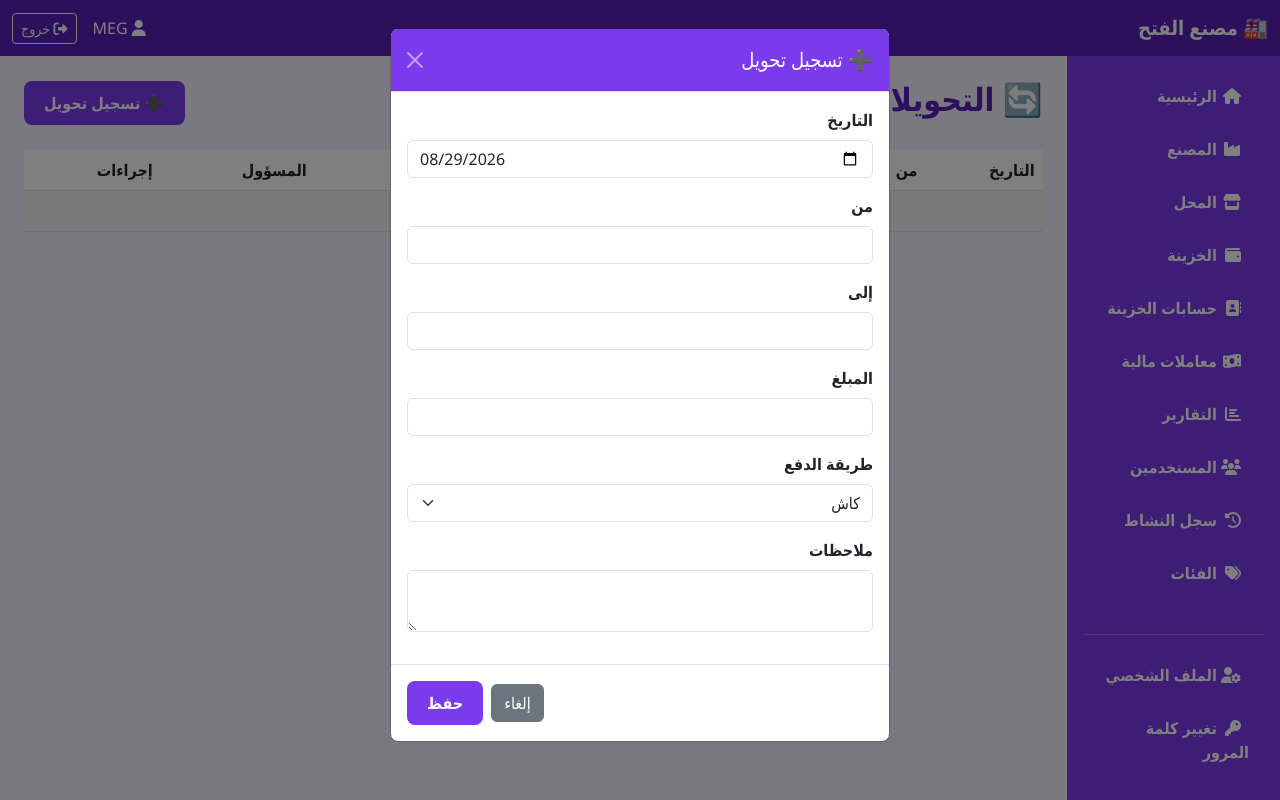
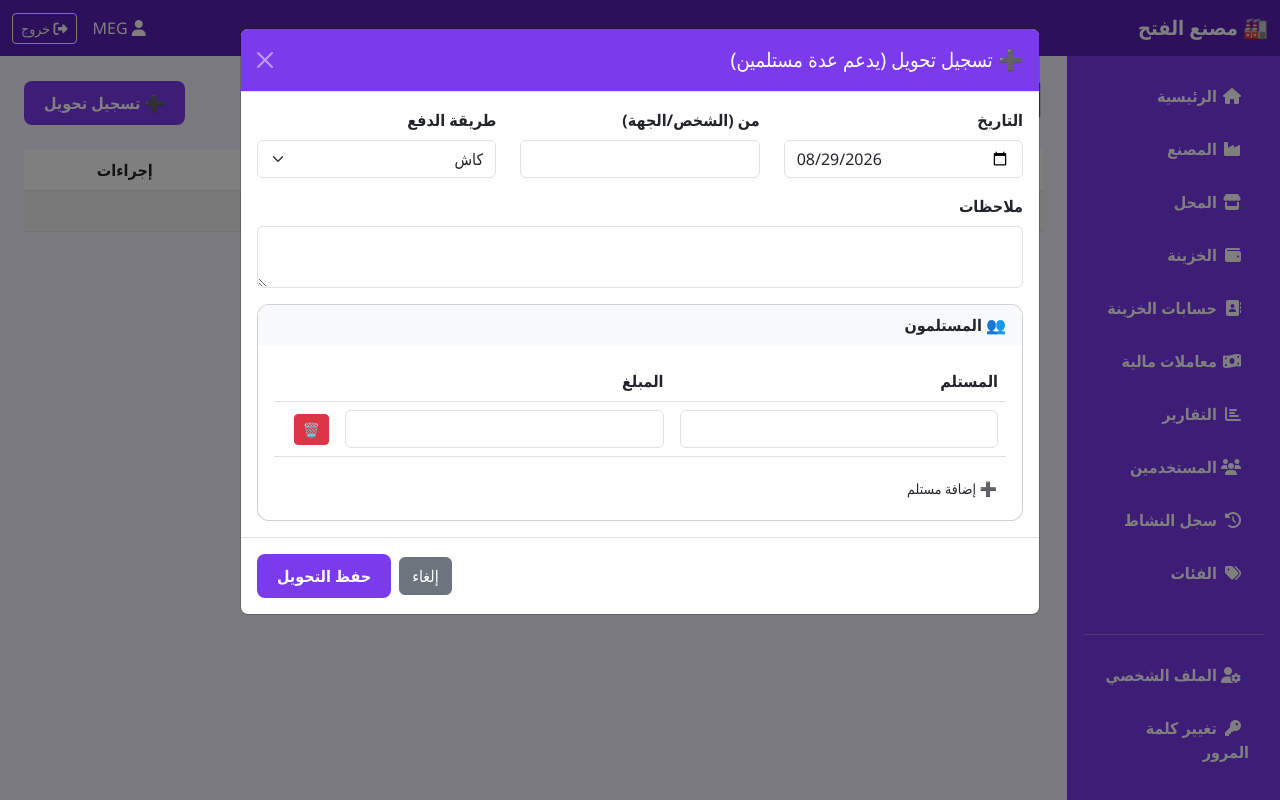
Before and after one commit to mariam-anwar-elgendy/FactoryAlFath, a Flask app: page /treasury/transfers in a window 1280 px wide, after a click on "➕ تسجيل تحويل". Run offline with Flask 3, Linux system fonts and the light colour scheme; a user stored in the database is signed in; parts of the project's set-up code (start-up, migrations or seed data) failed here and were passed over.

Commit message:
Refactor transfers table and modal for clarity
Updated the transfers table and modal for better clarity and functionality. Adjusted labels and added support for multiple recipients.

```diff
--- a/templates/treasury/transfers.html
+++ b/templates/treasury/transfers.html
@@ -12,14 +12,7 @@
     <table class="table table-striped table-hover align-middle">
         <thead class="bg-purple text-white">
             <tr>
-                <th>التاريخ</th>
-                <th>من</th>
-                <th>إلى</th>
-                <th>المبلغ</th>
-                <th>طريقة الدفع</th>
-                <th>ملاحظات</th>
-                <th>المسؤول</th>
-                <th>إجراءات</th>
+                <th>التاريخ</th><th>من</th><th>إلى</th><th>المبلغ</th><th>طريقة الدفع</th><th>ملاحظات</th><th>المسؤول</th><th>إجراءات</th>
             </tr>
         </thead>
         <tbody>
@@ -34,12 +27,12 @@
                 <td>{{ t.created_by }}</td>
                 <td>
                     {% if current_user.role in ['meg','admin','mariam'] %}
-                    <button class="btn btn-sm btn-warning" data-bs-toggle="modal" data-bs-target="#editTransferModal{{ t.id }}">✏️ تعديل</button>
+                    <button class="btn btn-sm btn-warning" data-bs-toggle="modal" data-bs-target="#editTransferModal{{ t.id }}">✏️</button>
                     {% endif %}
                     {% if current_user.role in ['meg','admin'] %}
                     <form action="{{ url_for('treasury_transfers') }}" method="POST" class="d-inline" onsubmit="return confirm('حذف هذا التحويل؟');">
                         <input type="hidden" name="delete_id" value="{{ t.id }}">
-                        <button type="submit" class="btn btn-sm btn-danger">🗑️ حذف</button>
+                        <button type="submit" class="btn btn-sm btn-danger">🗑️</button>
                     </form>
                     {% endif %}
                 </td>
@@ -51,7 +44,7 @@
                         <form method="POST" action="{{ url_for('treasury_transfers') }}">
                             <input type="hidden" name="edit_id" value="{{ t.id }}">
                             <div class="modal-header bg-warning text-dark">
-                                <h5 class="modal-title">✏️ تعديل تحويل</h5>
+                                <h5 class="modal-title">تعديل تحويل</h5>
                                 <button type="button" class="btn-close" data-bs-dismiss="modal"></button>
                             </div>
                             <div class="modal-body">
@@ -86,7 +79,7 @@
                             </div>
                             <div class="modal-footer">
                                 <button type="button" class="btn btn-secondary" data-bs-dismiss="modal">إلغاء</button>
-                                <button type="submit" class="btn btn-warning">حفظ التعديل</button>
+                                <button type="submit" class="btn btn-warning">حفظ</button>
                             </div>
                         </form>
                     </div>
@@ -99,33 +92,26 @@
     </table>
 </div>
 
-<!-- Modal إضافة -->
+<!-- Modal إضافة تحويل متعدد المستلمين -->
 <div class="modal fade" id="addTransferModal" tabindex="-1">
-    <div class="modal-dialog">
+    <div class="modal-dialog modal-lg">
         <div class="modal-content">
             <form method="POST" action="{{ url_for('treasury_transfers') }}">
                 <div class="modal-header bg-purple text-white">
-                    <h5 class="modal-title">➕ تسجيل تحويل</h5>
+                    <h5 class="modal-title">➕ تسجيل تحويل (يدعم عدة مستلمين)</h5>
                     <button type="button" class="btn-close btn-close-white" data-bs-dismiss="modal"></button>
                 </div>
                 <div class="modal-body">
-                    <div class="mb-3">
+                    <div class="row">
+                        <div class="col-md-4 mb-3">
                             <label class="form-label fw-bold">التاريخ</label>
                             <input type="date" name="date" class="form-control" value="{{ now.strftime('%Y-%m-%d') }}" required>
                         </div>
-                    <div class="mb-3">
-                        <label class="form-label fw-bold">من</label>
+                        <div class="col-md-4 mb-3">
+                            <label class="form-label fw-bold">من (الشخص/الجهة)</label>
                             <input type="text" name="from_person" class="form-control" required>
                         </div>
-                    <div class="mb-3">
-                        <label class="form-label fw-bold">إلى</label>
-                        <input type="text" name="to_person" class="form-control" required>
-                    </div>
-                    <div class="mb-3">
-                        <label class="form-label fw-bold">المبلغ</label>
-                        <input type="number" step="0.01" name="amount" class="form-control" required>
-                    </div>
-                    <div class="mb-3">
+                        <div class="col-md-4 mb-3">
                             <label class="form-label fw-bold">طريقة الدفع</label>
                             <select name="payment_method" class="form-select">
                                 <option value="كاش">كاش</option>
@@ -133,17 +119,55 @@
                                 <option value="انستا باي">انستا باي</option>
                             </select>
                         </div>
+                    </div>
                     <div class="mb-3">
                         <label class="form-label fw-bold">ملاحظات</label>
                         <textarea name="notes" class="form-control"></textarea>
                     </div>
+
+                    <div class="card">
+                        <div class="card-header bg-light fw-bold">👥 المستلمون</div>
+                        <div class="card-body">
+                            <table class="table" id="recipientsTable">
+                                <thead>
+                                    <tr><th>المستلم</th><th>المبلغ</th><th></th></tr>
+                                </thead>
+                                <tbody>
+                                    <tr class="recipient-row">
+                                        <td><input type="text" name="to_person[]" class="form-control" required></td>
+                                        <td><input type="number" step="0.01" name="amount[]" class="form-control" required></td>
+                                        <td><button type="button" class="btn btn-sm btn-danger remove-recipient">🗑️</button></td>
+                                    </tr>
+                                </tbody>
+                            </table>
+                            <button type="button" class="btn btn-sm btn-outline-purple" id="addRecipient">➕ إضافة مستلم</button>
+                        </div>
+                    </div>
                 </div>
                 <div class="modal-footer">
                     <button type="button" class="btn btn-secondary" data-bs-dismiss="modal">إلغاء</button>
-                    <button type="submit" class="btn btn-purple">حفظ</button>
+                    <button type="submit" class="btn btn-purple">حفظ التحويل</button>
                 </div>
             </form>
         </div>
     </div>
 </div>
+
+<script>
+document.getElementById('addRecipient').addEventListener('click', function() {
+    var table = document.getElementById('recipientsTable').getElementsByTagName('tbody')[0];
+    var newRow = table.rows[0].cloneNode(true);
+    newRow.querySelectorAll('input').forEach(function(input) { input.value = ''; });
+    table.appendChild(newRow);
+});
+
+document.addEventListener('click', function(e) {
+    if (e.target.classList.contains('remove-recipient')) {
+        var row = e.target.closest('tr');
+        if (document.querySelectorAll('#recipientsTable tbody tr').length > 1) {
+            row.remove();
+        }
+    }
+});
+</script>
 {% endblock %}
```
Lines whose indentation alone changed are shown as unchanged.
